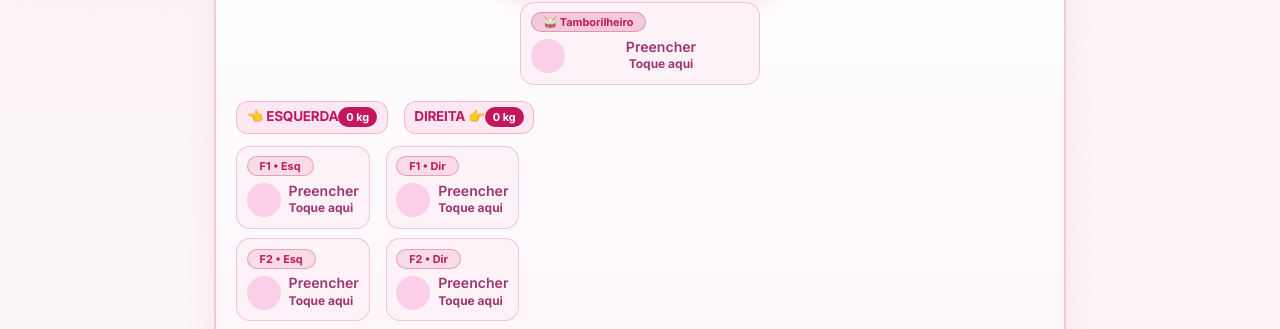
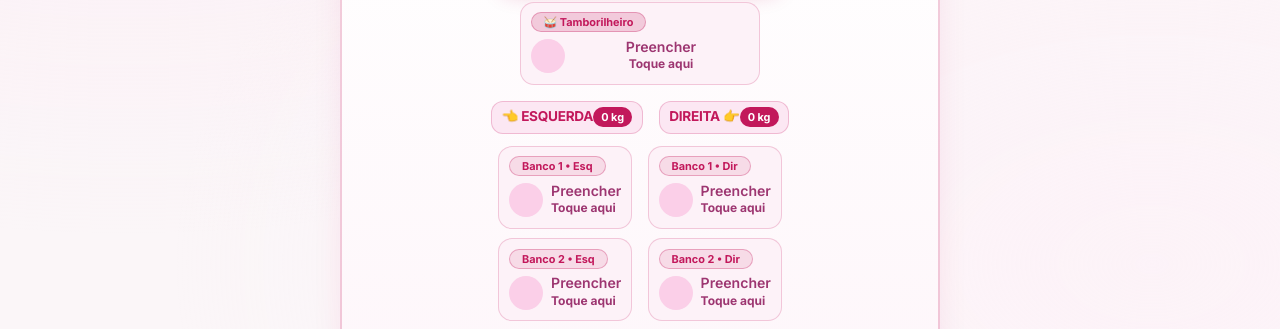
Before and after one commit to JesusVicken/canomama-scale, a React (Vite) app in the folder dragon-boat-scale/: page / in a window 1280 px wide. Shown: the part 456-785 px from the top of the page. Built offline with nearby package versions, Linux system fonts and the light colour scheme; some icons are missing.

Commit message:
feat: centralização dos remadores na tela e alteração de etiquetas para Banco 1 • Esq / Dir

```diff
--- a/dragon-boat-scale/src/components/BoatVisualizer.jsx
+++ b/dragon-boat-scale/src/components/BoatVisualizer.jsx
@@ -50,7 +50,7 @@ const DragonTailSVG = () => (
 export default function BoatVisualizer({ onSelectSeat }) {
   const { lineup, activeBoatConfig, clearSeat } = useApp();
 
-  // Componente de Assento Individual (Limpo e sem linhas sobrepostas)
+  // Componente de Assento Individual (Totalmente Centralizado e Intuitivo)
   const SeatCard = ({ side, index, label, data, isSpecial }) => {
     const hasName = Boolean(data?.name && data.name.trim() !== "");
     const weightNum = parseWeight(data?.weight);
@@ -70,6 +70,7 @@ export default function BoatVisualizer({ onSelectSeat }) {
           display: "flex",
           flexDirection: "column",
           justifyContent: "space-between",
+          boxSizing: "border-box",
           "&:hover": {
             borderColor: "var(--accent-pink)",
             bgcolor: "#fce7f3",
@@ -159,15 +160,19 @@ export default function BoatVisualizer({ onSelectSeat }) {
 
   return (
     <Box sx={{ width: "100%", position: "relative", my: 2 }}>
-      {/* Desenho do Casco do Barco (Hull Container) */}
+      {/* Desenho do Casco do Barco (Hull Container Centrado) */}
       <Box
         sx={{
           position: "relative",
+          width: "100%",
+          maxWidth: 600,
+          mx: "auto",
           p: { xs: 1.5, sm: 2.5 },
           borderRadius: { xs: "24px", sm: "32px" },
           background: "linear-gradient(180deg, #ffffff 0%, #fdf2f8 50%, #ffffff 100%)",
           border: "2.5px solid var(--border-glass)",
           boxShadow: "var(--shadow-glass)",
+          boxSizing: "border-box",
           overflow: "hidden",
         }}
       >
@@ -206,7 +211,7 @@ export default function BoatVisualizer({ onSelectSeat }) {
         </Box>
 
         {/* ================= CABEÇALHO DOS LADOS (ESQUERDA X DIREITA) ================= */}
-        <Grid container spacing={{ xs: 1.5, sm: 2 }} sx={{ mb: 1.5 }}>
+        <Grid container spacing={{ xs: 1, sm: 2 }} justifyContent="center" sx={{ mb: 1.5 }}>
           <Grid xs={6}>
             <Box
               sx={{
@@ -248,7 +253,7 @@ export default function BoatVisualizer({ onSelectSeat }) {
           </Grid>
         </Grid>
 
-        {/* ================= CORPO DA CANOA (FILEIRAS LADO A LADO) ================= */}
+        {/* ================= CORPO DA CANOA (BANCO 1 A BANCO N LADO A LADO) ================= */}
         <Box sx={{ display: "flex", flexDirection: "column", gap: { xs: 1, sm: 1.2 } }}>
           {Array.from({ length: activeBoatConfig.rows }).map((_, idx) => {
             const leftData = lineup.leftSide?.[idx];
@@ -277,13 +282,13 @@ export default function BoatVisualizer({ onSelectSeat }) {
                   </Box>
                 )}
 
-                {/* Fileira Pareada Lado a Lado (50% Esquerda | 50% Direita) */}
-                <Grid container spacing={{ xs: 1.2, sm: 2 }} alignItems="stretch">
+                {/* Fileira Pareada Lado a Lado (Banco N • Esq | Banco N • Dir) */}
+                <Grid container spacing={{ xs: 1, sm: 2 }} justifyContent="center" alignItems="stretch">
                   <Grid xs={6}>
-                    <SeatCard side="left" index={idx} label={`F${idx + 1} • Esq`} data={leftData} />
+                    <SeatCard side="left" index={idx} label={`Banco ${idx + 1} • Esq`} data={leftData} />
                   </Grid>
                   <Grid xs={6}>
-                    <SeatCard side="right" index={idx} label={`F${idx + 1} • Dir`} data={rightData} />
+                    <SeatCard side="right" index={idx} label={`Banco ${idx + 1} • Dir`} data={rightData} />
                   </Grid>
                 </Grid>
               </React.Fragment>
--- a/dragon-boat-scale/src/utils/whatsappFormatter.js
+++ b/dragon-boat-scale/src/utils/whatsappFormatter.js
@@ -29,7 +29,7 @@ export const generateWhatsAppSummary = (lineup, boatConfig, lineupName = "Escala
     const rName = rightRow?.name ? rightRow.name.trim() : "Vago";
     const rW = rightRow?.weight ? `[${rightRow.weight}k]` : "";
 
-    text += `*F${i + 1}* | 👈 ${lName} ${lW} | 👉 ${rName} ${rW}\n`;
+    text += `*Banco ${i + 1}* | 👈 ${lName} ${lW} | 👉 ${rName} ${rW}\n`;
   }
 
   if (boatConfig.hasSteersperson) {
```
